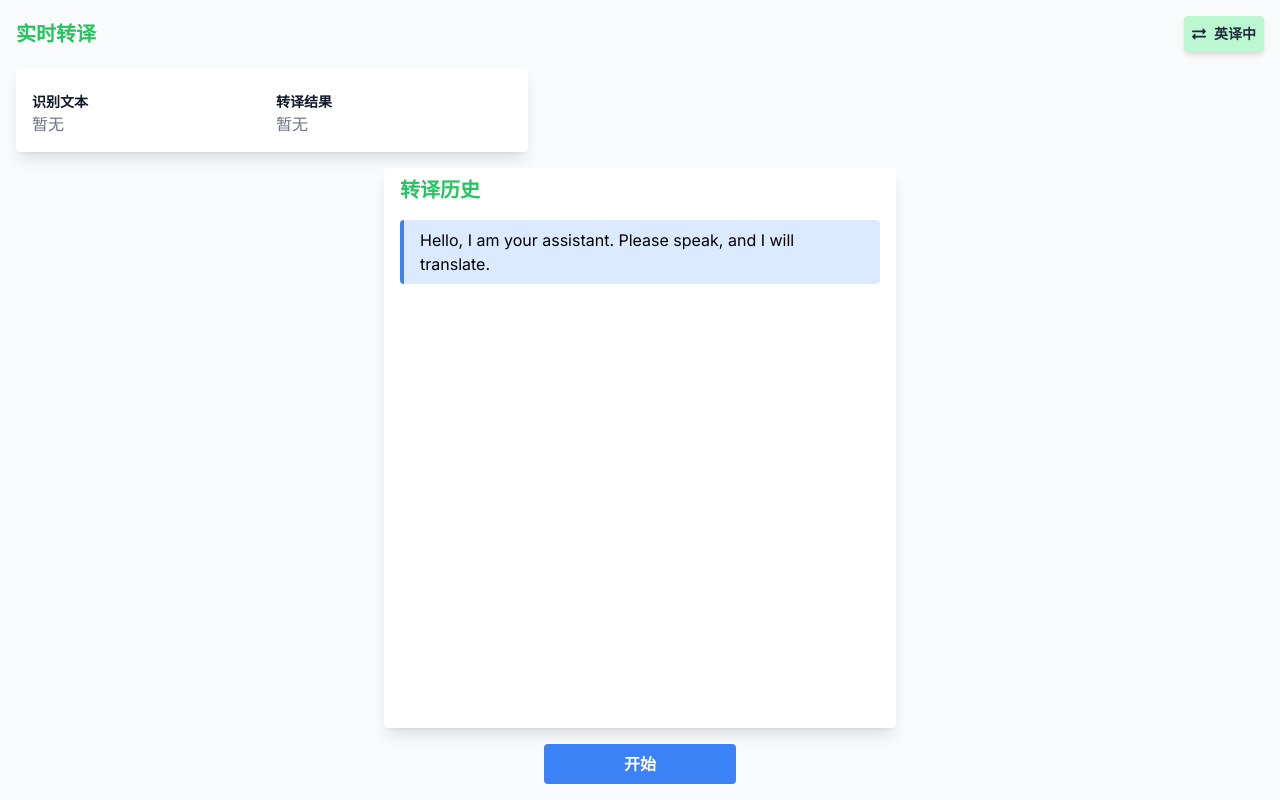
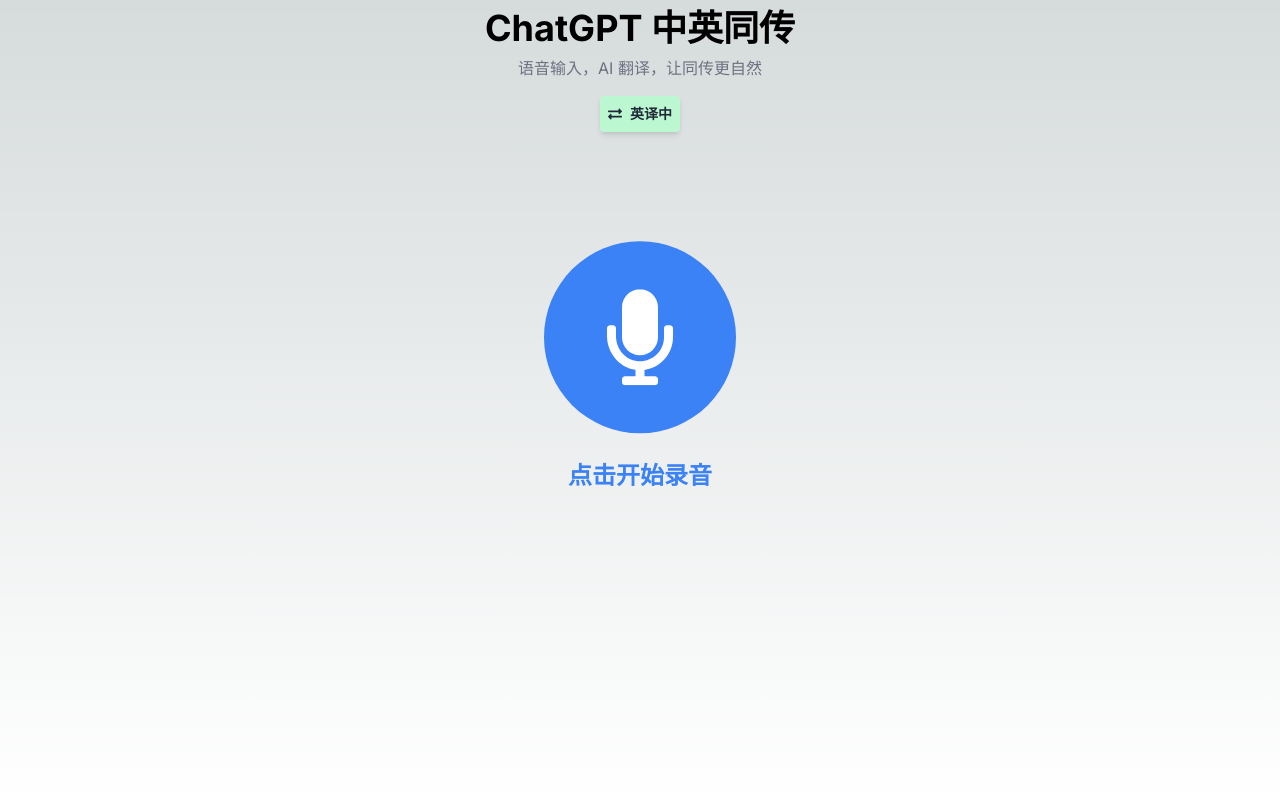
Before and after one commit to T-Macgrady/ai-speech, a Next.js app: page /SimultaneousInterpretation in a window 1280 px wide. Built offline with nearby package versions, Linux system fonts and the light colour scheme; no server answers.

Commit message:
feat: translate

```diff
--- a/app/SimultaneousInterpretation/page.tsx
+++ b/app/SimultaneousInterpretation/page.tsx
@@ -1,8 +1,12 @@
 'use client';
+import CurrentConversation from '@/components/CurrentConversation';
+import MessageLog from '@/components/MessageLog';
+import RecordButton from '@/components/RecordButton';
 import { useChatCompletion } from '@/hooks/useChatCompletion';
 import { useMessageLog } from '@/hooks/useMessageLog';
 import useSpeech2Text from '@/hooks/useSpeech2Text';
-import { useCallback, useEffect, useState } from 'react';
+import classNames from 'classnames';
+import { useCallback, useState } from 'react';
 import { FaExchangeAlt } from 'react-icons/fa';
 
 const fillPromptENtoCN = (prompt) =>
@@ -14,13 +18,7 @@
 const SimultaneousInterpretation = () => {
   const [lang, setLang] = useState('en-CN');
   const { messageLog, userSay, assistantSay, reset } = useMessageLog();
-  const { getCompletionStream } = useChatCompletion();
-
-  useEffect(() => {
-    const welcomeMessage =
-      'Hello, I am your assistant. Please speak, and I will translate.';
-    getCompletionAndSay(welcomeMessage);
-  }, []);
+  const { isFetching, getCompletionStream } = useChatCompletion();
 
   const fillPrompt = lang === 'en-CN' ? fillPromptENtoCN : fillPromptCNtoEN;
   const getCompletionAndSay = useCallback(
@@ -55,69 +53,60 @@
     prompt: currentText ? fillPrompt(currentText) : '',
   });
 
-  //原先的代码部分未变，以下仅显示修改的部分
+  return (
+    <div className="grid grid-cols-1 md:grid-cols-3 gap-4 h-screen pt-2">
+      <div
+        className={`flex flex-col h-full ${
+          messageLog.length > 1 ? 'md:col-span-2' : 'md:col-span-3'
+        }`}
+      >
+        <div className="flex-grow flex flex-col justify-center items-center">
+          <div className="mb-4">
+            <h1 className="text-4xl font-bold text-center">ChatGPT 中英同传</h1>
+            <p className="text-gray-500 text-center mt-2">
+              语音输入，AI 翻译，让同传更自然
+            </p>
+          </div>
 
-  return (
-    <div className="h-screen bg-gray-50 flex flex-col justify-between transition-all duration-300 p-4 ease-in-out space-y-4">
-      <div className="flex justify-between items-center">
-        <div className="text-green-500 text-xl font-bold">实时转译</div>
+          {/* toggle */}
           <button
             onClick={toggleLang}
-          className="bg-green-200 hover:bg-green-300  text-sm text-gray-800 font-bold p-2 rounded transition-all duration-300 ease-in-out transform hover:scale-105 shadow-md flex items-center"
+            className="mb-4 bg-green-200 hover:bg-green-300  text-sm text-gray-800 font-bold p-2 rounded transition-all duration-300 ease-in-out transform hover:scale-105 shadow-md flex items-center"
           >
             <FaExchangeAlt className="mr-2" />
             {lang === 'en-CN' ? '英译中' : '中译英'}
           </button>
+
+          {/* Button */}
+          <div
+            className={classNames(
+              'mb-4 flex-grow flex flex-col justify-center items-center transition-all duration-300 ease-in-out',
+              {
+                'scale-150 translate-y-16':
+                  !currentText && messageLog.length <= 1,
+              },
+            )}
+          >
+            <RecordButton
+              isTranscribing={isTranscribing}
+              // isSpeeching={isSpeeching}
+              isFetching={isFetching}
+              onStart={startSpeech2Text}
+              onStop={stopSpeech2Text}
+            />
           </div>
-      <section className="mb-4 p-4 max-w-lg w-full bg-white rounded shadow-lg overflow-y-auto transition-all duration-300 ease-in-out transform hover:scale-105">
-        <div className="mt-2 grid grid-cols-2 gap-2">
-          <div>
-            <h2 className="text-sm font-bold text-gray-900">识别文本</h2>
-            {currentText ? (
-              <div className="text-blue-500">{currentText}</div>
-            ) : (
-              <div className="text-gray-500">暂无</div>
-            )}
-          </div>
-          <div>
-            <h2 className="text-sm font-bold text-gray-900">转译结果</h2>
-            {currentCompletion?.content ? (
-              <div className="text-blue-500">{currentCompletion.content}</div>
-            ) : (
-              <div className="text-gray-500">暂无</div>
+
+          {currentText && (
+            <CurrentConversation
+              currentCompletion={currentCompletion}
+              recognizeText={currentText}
+            />
           )}
         </div>
       </div>
-      </section>
-      <section className="flex flex-1 flex-col bg-white rounded shadow-lg overflow-y-auto mx-auto my-4 p-4 pt-0 max-w-lg w-full transition-all duration-300 ease-in-out transform hover:scale-105">
-        <div className="sticky top-0 bg-white py-2 z-10">
-          <div className="text-green-500 text-xl font-bold">转译历史</div>
-        </div>
-        {[...messageLog].reverse().map((message, index) => (
-          <div
-            key={index}
-            className={`py-2 px-4 my-2 rounded border-l-4 ${
-              message.role === 'user'
-                ? 'border-blue-500 bg-blue-100'
-                : 'border-green-500 bg-green-100'
-            }`}
-          >
-            {message.content}
-          </div>
-        ))}
-      </section>
-      <div className="flex justify-center items-center space-x-4">
-        <button
-          onClick={isTranscribing ? stopSpeech2Text : startSpeech2Text}
-          className={`w-48 h-10 py-2 rounded transition-all duration-300 ease-in-out transform hover:scale-110 text-white font-bold ${
-            isTranscribing
-              ? 'bg-red-500 hover:bg-red-700'
-              : 'bg-blue-500 hover:bg-blue-700'
-          }`}
-        >
-          {isTranscribing ? '停止' : '开始'}
-        </button>
-      </div>
+
+      {/* history */}
+      <MessageLog messageLog={messageLog} />
     </div>
   );
 };
```
Lines whose indentation alone changed are shown as unchanged.
